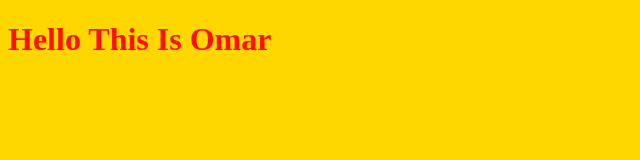
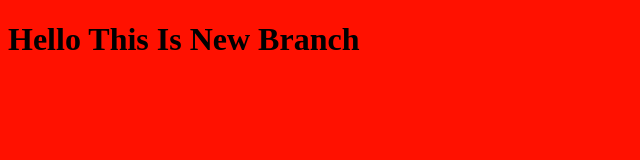
Before and after one commit to oshawkyab/first_project, a plain HTML site: page index.html in a window 1280 px wide. Shown: the whole page, without its empty margins (0-640 px from the left). Drawn offline with Linux system fonts and the light colour scheme.

Commit message:
back To Red And modify Content

```diff
--- a/app.css
+++ b/app.css
@@ -1,6 +1,6 @@
 h1{
-    color: #f10;
+    color: #000;
 }
 body{
-    background-color: gold;
+    background-color: #f10;
 }
--- a/index.html
+++ b/index.html
@@ -6,7 +6,7 @@
         <title>Document</title>
         <link rel="stylesheet" href="app.css">
     </head>
-    <h1>Hello This Is Omar</h1>
+    <h1>Hello This Is New Branch</h1>
         <script src="app.js"></script>
     </body>
 </html>
```
